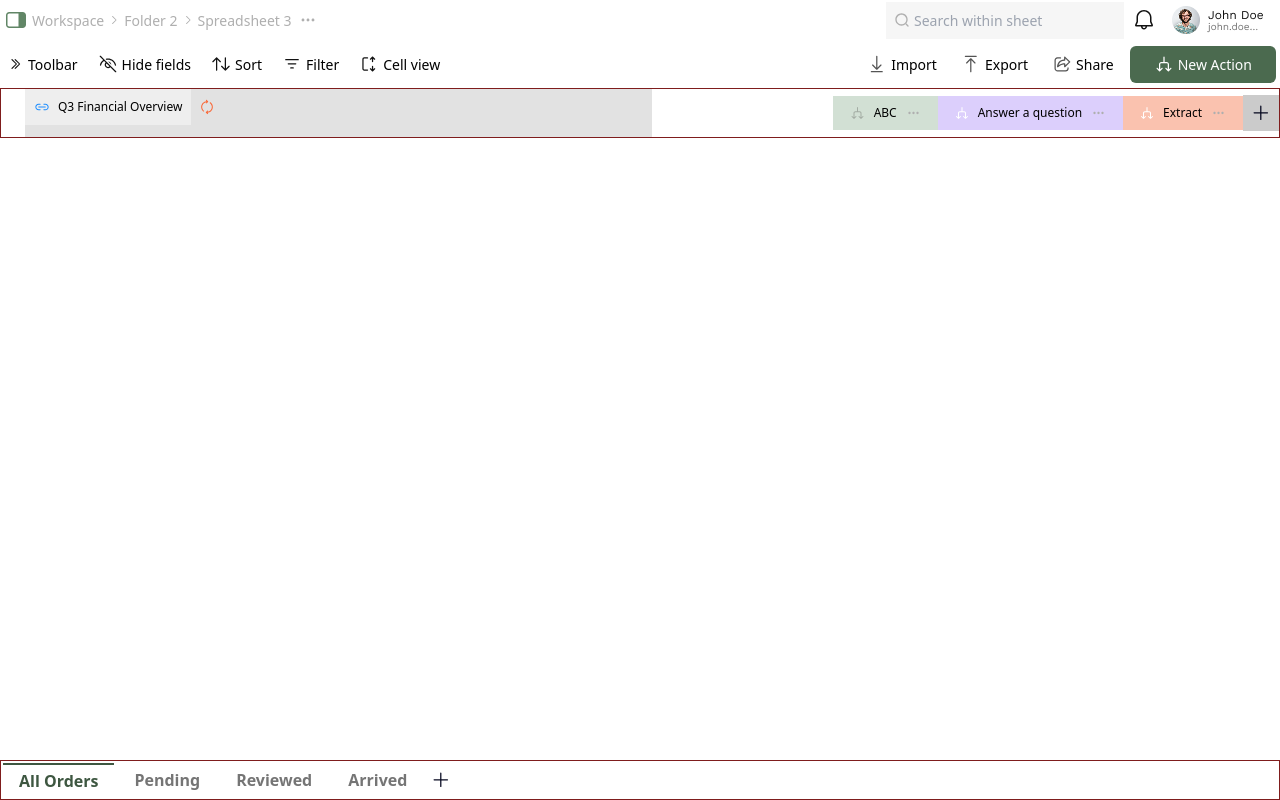
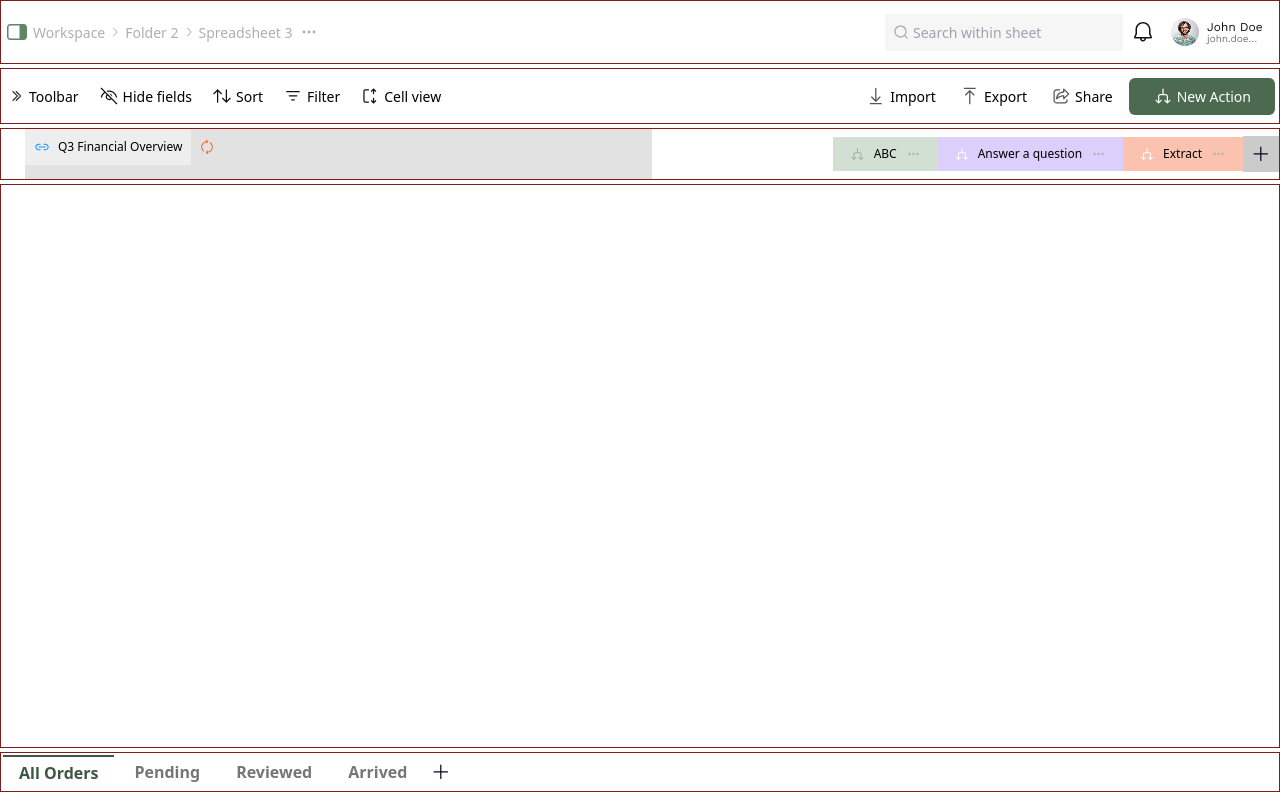
Before and after one commit to prashantsingh019/Spreadsheet-Clone, a React (Vite) app: page / in a window 1280 px wide. Built offline with nearby package versions, Linux system fonts and the light colour scheme.

Commit message:
height adjustments

```diff
--- a/src/component/SheetTab.tsx
+++ b/src/component/SheetTab.tsx
@@ -49,6 +49,7 @@ function SheetTab({
       contentEditable={isEditable}
       className={`font-bold h-[98%] bg[#E8F0E9] sheet-tab px-4 py-[10px] flex items-center mr-1 cursor-pointer
 
+      outline-none
       ${
         activeSheet === index
           ? "border-t-2 border-[#3E5741] text-[#3E5741]"
--- a/src/component/SpreadSheetBody.tsx
+++ b/src/component/SpreadSheetBody.tsx
@@ -2,8 +2,9 @@ import Sheet from "./Sheet"
 
 function SpreadSheetBody() {
   return (
-    <div className="h-[80%] w-full">
+    <div className="h-[70.5%] w-full border border-red-900 mb-0">
         <Sheet/>
+        {/* <Sheet/> */}
     </div>
   )
 }
--- a/src/component/TitleBar.tsx
+++ b/src/component/TitleBar.tsx
@@ -1,7 +1,7 @@
 function TitleBar() {
 
   return (
-    <section className="h-[5%] w-full flex justify-between p-1 text-[14px]">
+    <section className="h-[8%] w-full flex justify-between p-1 text-[14px] border border-red-900">
       <div className="left-sect flex items-center gap-1 text-[#AFAFAF] font-medium">
         <button className="border-none">
           <img src="./Panel.svg" />
--- a/src/component/ToolBar.tsx
+++ b/src/component/ToolBar.tsx
@@ -1,6 +1,6 @@
 function ToolBar() {
   return (
-    <section className="h-[5%] w-full flex justify-between p-1 text-[14px]">
+    <section className="h-[7%] w-full flex justify-between p-1 text-[14px] border border-red-900">
       <div className="left flex items-center gap-3">
         <div className="flex items-center gap-1 hover:bg-gray-200 p-1 cursor-pointer rounded transition-all">
           <img src="./Chevron Double.svg" />
```
